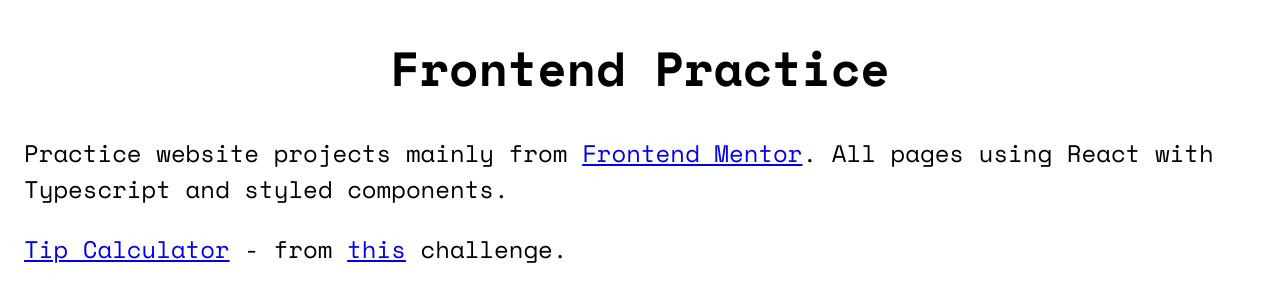
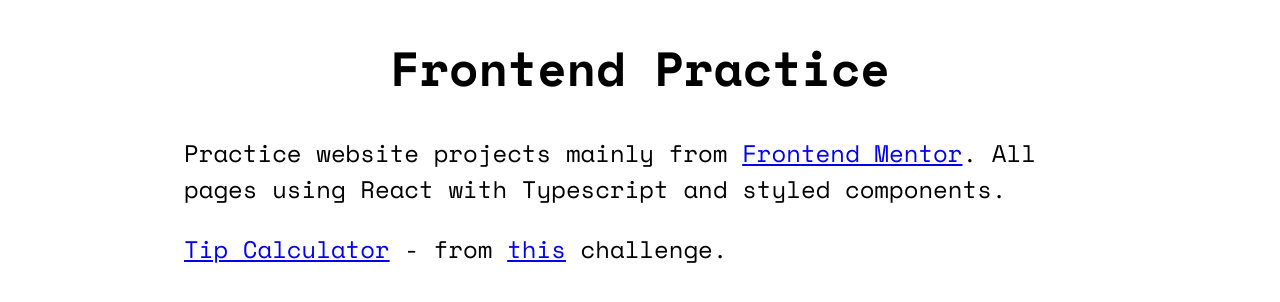
Before and after one commit to puyanwei/fe-practice, a React (Create React App) app: page / in a window 1280 px wide. Shown: the top 302 px of the page. Built offline with nearby package versions, Linux system fonts and the light colour scheme.

Commit message:
A little bit of styling for the home page

```diff
--- a/src/pages/HomePage.tsx
+++ b/src/pages/HomePage.tsx
@@ -1,13 +1,20 @@
 import { Link } from "react-router-dom";
+import styled from 'styled-components';
 
 const HomePage = () => {
   return (
-    <div className="margin-sm">
+      <Layout>
       <h1 className="center">Frontend Practice</h1>
       <p>Practice website projects mainly from <a href="https://www.frontendmentor.io/">Frontend Mentor</a>. All pages using React with Typescript and styled components.</p>
       <Link to="/tip-calculator">Tip Calculator</ Link> - from <a href="https://www.frontendmentor.io/challenges/tip-calculator-app-ugJNGbJUX">this</a> challenge.
-    </div>
+      </Layout>
   );
 };
 
+const Layout = styled.div`
+    max-width: 40rem;
+    margin: 1rem auto;
+    padding: 0 1rem;
+`
+
 export default HomePage;
```
